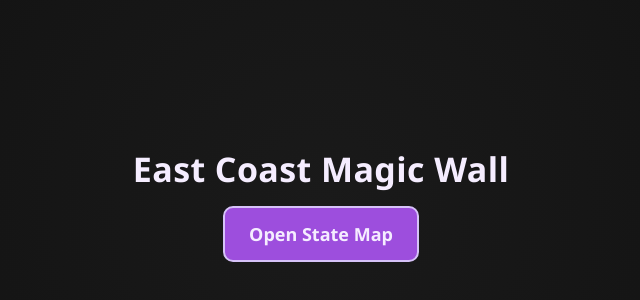
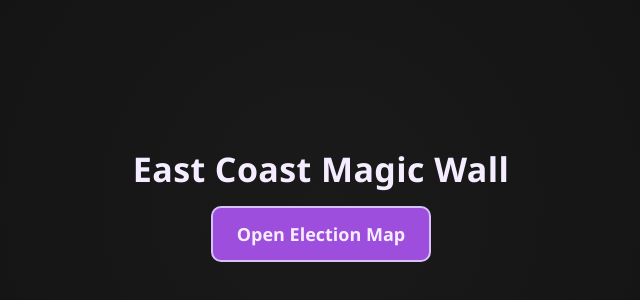
Before and after one commit to HexaA2/magicWall, a plain HTML site: page index.html in a window 1280 px wide. Shown: the part 196-496 px from the top of the page, without its empty margins (319-959 px from the left). Drawn offline with Linux system fonts and the light colour scheme.

```diff
--- a/index.html
+++ b/index.html
@@ -62,7 +62,7 @@
 <body>
   <div class="landing">
     <h1 class="title">East Coast Magic Wall</h1>
-    <a class="enter-button" href="state_level_map.html">Open State Map</a>
+    <a class="enter-button" href="state_level_map.html">Open Election Map</a>
   </div>
 </body>
 </html>
```
